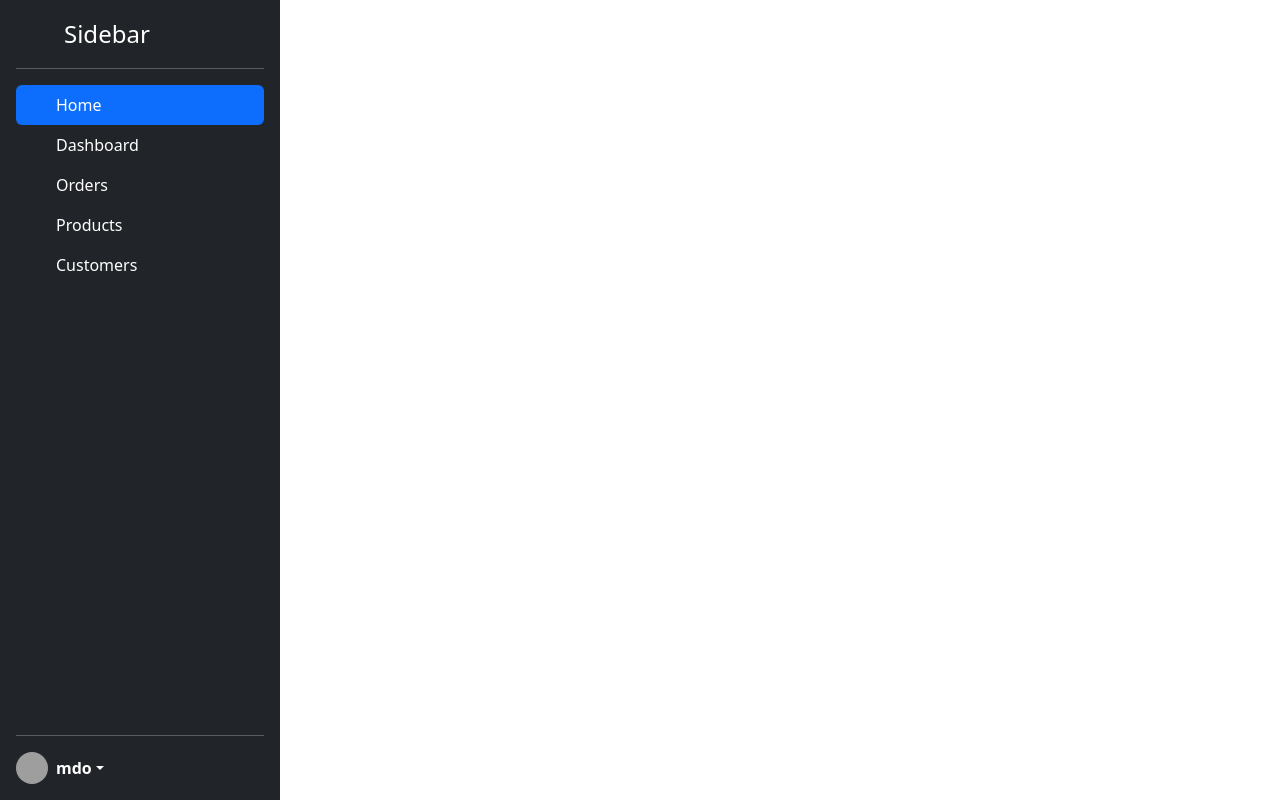
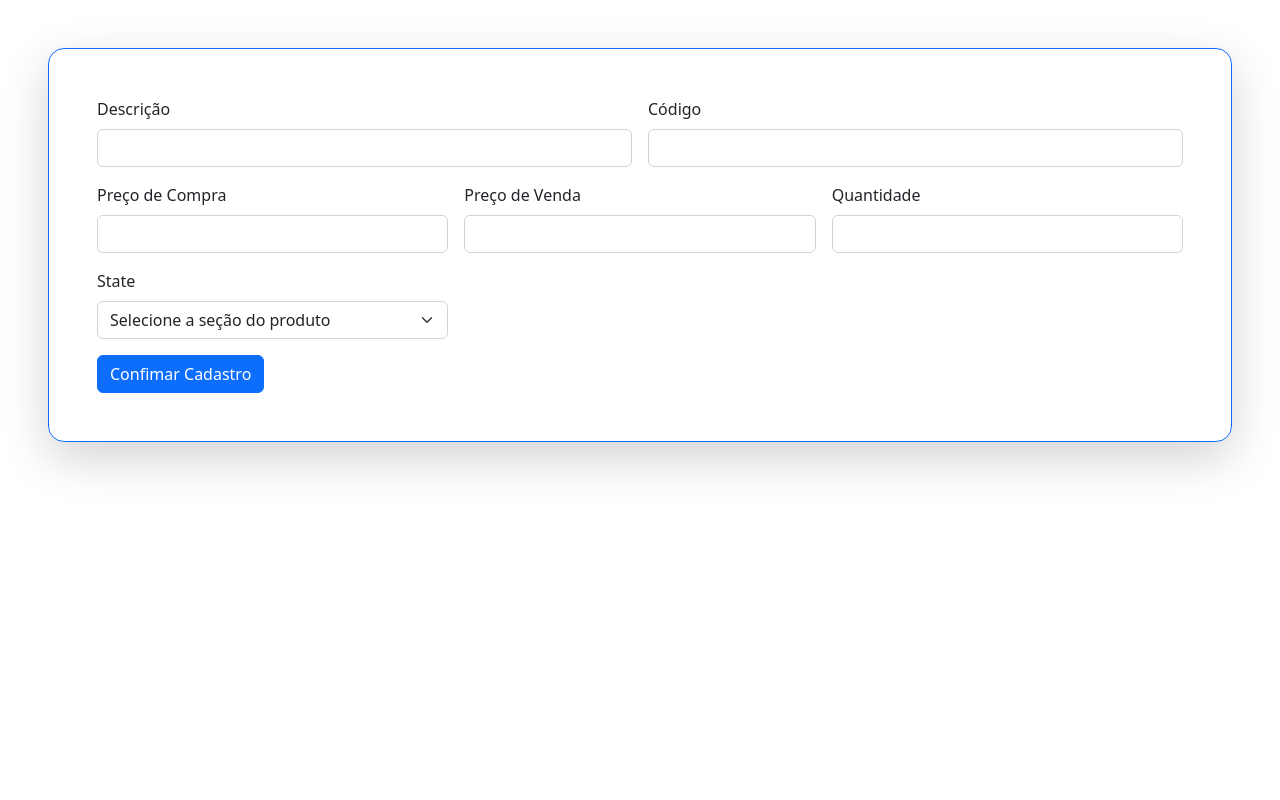
Before and after one commit to geraldodf/supermarket-admin-next, a Next.js app: page / in a window 1280 px wide. Built offline with nearby package versions, Linux system fonts and the light colour scheme; grey boxes are pictures that could not be loaded.

Commit message:
Finalizando a parte visual do formulário!!

```diff
--- /dev/null
+++ b/src/components/Cabecalho.tsx
@@ -0,0 +1,36 @@
+export default function Cabecalho() {
+    return (
+        <>
+
+            <header className="p-3 bg-dark text-white">
+                <div className="container">
+                    <div
+                        className="d-flex flex-wrap align-items-center justify-content-center justify-content-lg-start">
+                        <a href="/" className="d-flex align-items-center mb-2 mb-lg-0 text-white text-decoration-none">
+                            <svg className="bi me-2" width="40" height="32" role="img" aria-label="Bootstrap">
+                            </svg>
+                        </a>
+
+                        <ul className="nav col-12 col-lg-auto me-lg-auto mb-2 justify-content-center mb-md-0">
+                            <li><a href="#" className="nav-link px-2 text-secondary">Home</a></li>
+                            <li><a href="#" className="nav-link px-2 text-white">Features</a></li>
+                            <li><a href="#" className="nav-link px-2 text-white">Pricing</a></li>
+                            <li><a href="#" className="nav-link px-2 text-white">FAQs</a></li>
+                            <li><a href="#" className="nav-link px-2 text-white">About</a></li>
+                        </ul>
+
+                        <form className="col-12 col-lg-auto mb-3 mb-lg-0 me-lg-3">
+                            <input type="search" className="form-control form-control-dark" placeholder="Search..."
+                                   aria-label="Search"/>
+                        </form>
+
+                        <div className="text-end">
+                            <button type="button" className="btn btn-outline-light me-2">Login</button>
+                            <button type="button" className="btn btn-warning">Sign-up</button>
+                        </div>
+                    </div>
+                </div>
+            </header>
+        </>
+)
+}
--- /dev/null
+++ b/src/components/Formulario.tsx
@@ -0,0 +1,46 @@
+export default function Formulario() {
+    return (
+        <>
+            <div className={`border border-primary rounded-4 p-5 m-5 shadow-lg`}>
+                <form className="row g-3">
+                    <div className="col-md-6">
+                        <label htmlFor="" className="form-label">Descrição</label>
+                        <input type="text" className="form-control" id="inputDescricao"/>
+                    </div>
+                    <div className="col-md-6">
+                        <label htmlFor="" className="form-label">Código</label>
+                        <input type="text" className="form-control" id="inputCodigo"/>
+                    </div>
+                    <div className="col-md-4">
+                        <label htmlFor="" className="form-label">Preço de Compra</label>
+                        <input type="number" className="form-control" id="inputPrecoCompra"/>
+                    </div>
+                    <div className="col-md-4">
+                        <label htmlFor="" className="form-label">Preço de Venda</label>
+                        <input type="number" className="form-control" id="inputPrecoVenda"/>
+                    </div>
+                    <div className="col-md-4">
+                        <label htmlFor="" className="form-label">Quantidade</label>
+                        <input type="number" className="form-control" id="inputQuantidade"/>
+                    </div>
+                    <div className="col-md-4">
+                        <label htmlFor="" className="form-label">State</label>
+                        <select id="inputState" className="form-select">
+                            <option selected>Selecione a seção do produto</option>
+                            <option>Grãos</option>
+                            <option>Hortifruti</option>
+                            <option>Frios</option>
+                            <option>Biscoitos e Bolachas</option>
+                            <option>Massas</option>
+                            <option>Condimentos</option>
+                        </select>
+                    </div>
+                    <div className="col-12">
+                        <button type="submit" className="btn btn-primary">Confimar Cadastro</button>
+                    </div>
+                </form>
+            </div>
+        </>
+    )
+
+}
--- a/src/components/MenuLateral.tsx
+++ b/src/components/MenuLateral.tsx
@@ -3,14 +3,12 @@ export default function MenuLateral() {
 
         <>
             <main className=" flex-nowrap">
-                <h1 className="visually-hidden">Sidebars examples</h1>
-
                 <div className="d-flex flex-column flex-shrink-0 p-3 text-bg-dark" style={{width: "280px", height: "100%"}}>
                     <a href="/"
                        className="d-flex align-items-center mb-3 mb-md-0 me-md-auto text-white text-decoration-none">
                         <svg className="bi pe-none me-2" width="40" height="32">
                         </svg>
-                        <span className="fs-4">Sidebar</span>
+                        <span className="fs-4">Daroz Admin</span>
                     </a>
                     <hr/>
                     <ul className="nav nav-pills flex-column mb-auto">
@@ -18,35 +16,21 @@ export default function MenuLateral() {
                             <a href="#" className="nav-link active" aria-current="page">
                                 <svg className="bi pe-none me-2" width="16" height="16">
                                 </svg>
-                                Home
+                                Início
                             </a>
                         </li>
                         <li>
                             <a href="#" className="nav-link text-white">
                                 <svg className="bi pe-none me-2" width="16" height="16">
                                 </svg>
-                                Dashboard
+                                Painel
                             </a>
                         </li>
                         <li>
                             <a href="#" className="nav-link text-white">
                                 <svg className="bi pe-none me-2" width="16" height="16">
                                 </svg>
-                                Orders
-                            </a>
-                        </li>
-                        <li>
-                            <a href="#" className="nav-link text-white">
-                                <svg className="bi pe-none me-2" width="16" height="16">
-                                </svg>
-                                Products
-                            </a>
-                        </li>
-                        <li>
-                            <a href="#" className="nav-link text-white">
-                                <svg className="bi pe-none me-2" width="16" height="16">
-                                </svg>
-                                Customers
+                                Produtos
                             </a>
                         </li>
                     </ul>
@@ -57,17 +41,8 @@ export default function MenuLateral() {
                            data-bs-toggle="dropdown" aria-expanded="false">
                             <img src={"https://github.com/mdo.png"} alt="" width="32" height="32"
                                  className="rounded-circle me-2"/>
-                            <strong>mdo</strong>
+                            <strong>Administrador</strong>
                         </a>
-                        <ul className="dropdown-menu dropdown-menu-dark text-small shadow">
-                            <li><a className="dropdown-item" href="#">New project...</a></li>
-                            <li><a className="dropdown-item" href="#">Settings</a></li>
-                            <li><a className="dropdown-item" href="#">Profile</a></li>
-                            <li>
-                                <hr className="dropdown-divider"/>
-                            </li>
-                            <li><a className="dropdown-item" href="#">Sign out</a></li>
-                        </ul>
                     </div>
                 </div>
 
--- a/src/pages/index.jsx
+++ b/src/pages/index.jsx
@@ -1,10 +1,18 @@
 import 'bootstrap/dist/css/bootstrap.min.css'
 import MenuLateral from './../components/MenuLateral'
+import Formulario from "../components/Formulario";
+import Cabecalho from "../components/Cabecalho";
 
 export default function Home() {
-  return (
-    <>
-      <MenuLateral></MenuLateral>
-    </>
-  )
+    return (
+        <>
+            <div className={``}>
+                {/*<Cabecalho></Cabecalho>*/}
+                {/*<MenuLateral></MenuLateral>*/}
+                <Formulario></Formulario>
+            </div>
+
+
+        </>
+    )
 }
--- a/src/styles/globals.css
+++ b/src/styles/globals.css
@@ -1,12 +1,3 @@
-body {
-  min-height: 100vh;
-  min-height: -webkit-fill-available;
-}
-
-html {
-  height: -webkit-fill-available;
-}
-
 main {
   height: 100vh;
   max-height: 100vh;
```
